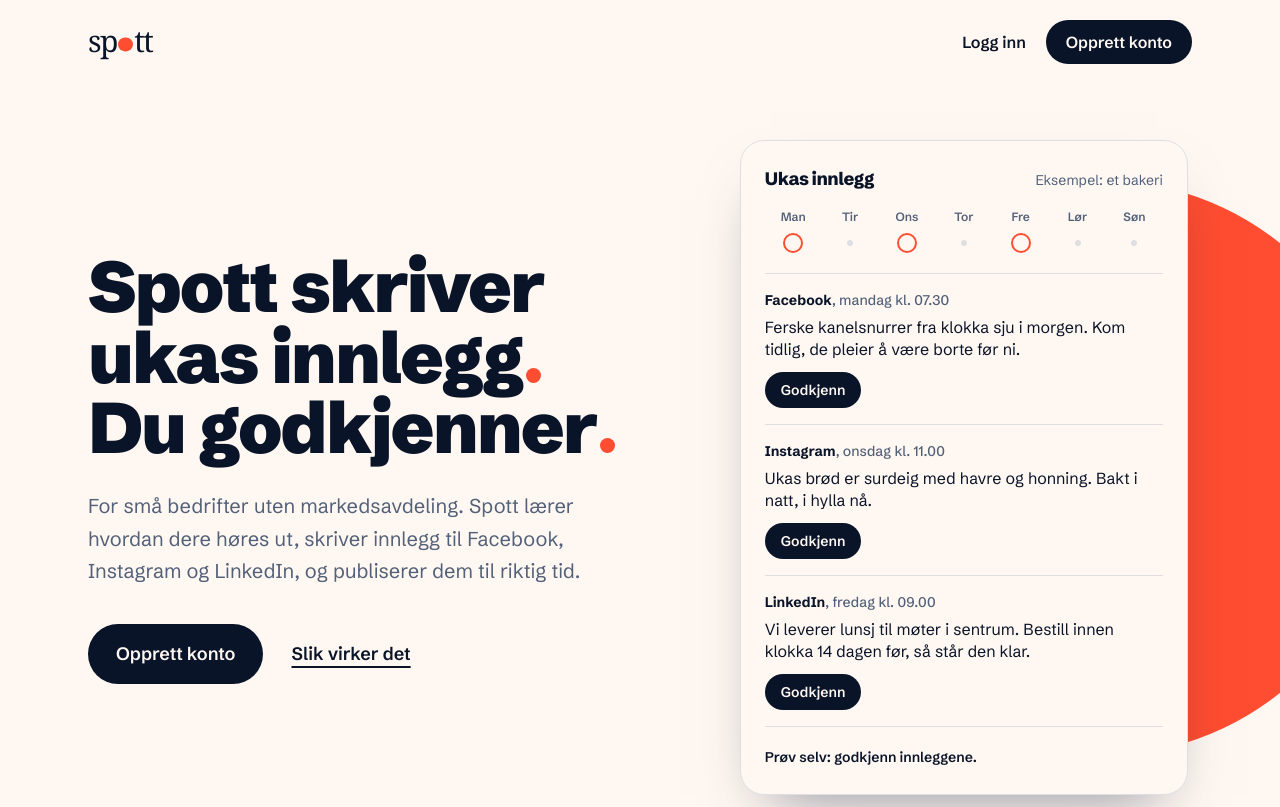
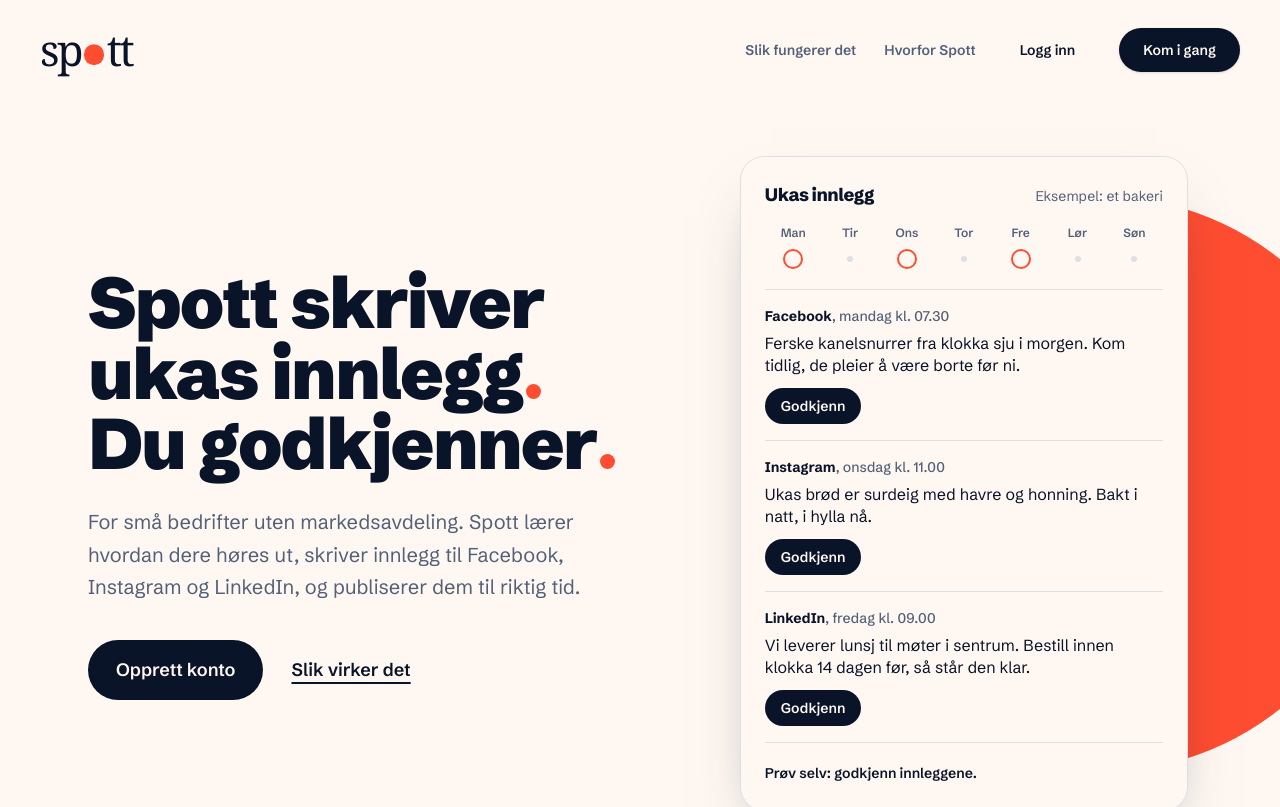
Before and after one commit to gunnarskare/MyMarketing, a Next.js app: page / in a window 1280 px wide. Shown: the top 807 px of the page. Built offline with nearby package versions, Linux system fonts and the light colour scheme.

Commit message:
Refresh Spott marketing site navigation

```diff
--- a/src/components/site-header.tsx
+++ b/src/components/site-header.tsx
@@ -3,19 +3,35 @@ import { Wordmark } from "./wordmark";
 
 export function SiteHeader() {
   return (
-    <header className="mx-auto flex w-full max-w-6xl items-center justify-between gap-4 px-6 py-5">
-      <Link href="/" className="rounded-sm">
-        <Wordmark className="text-3xl" />
+    <header className="relative z-20 mx-auto flex w-full max-w-7xl items-center justify-between gap-5 px-5 py-5 sm:px-8 lg:px-10 lg:py-7">
+      <Link href="/" aria-label="Spott – forsiden" className="rounded-sm">
+        <Wordmark className="text-[2.35rem] sm:text-[2.7rem]" />
       </Link>
-      <nav aria-label="Konto" className="flex items-center gap-2">
-        <Link href="/login" className="rounded-full px-3 py-2 font-semibold">
+
+      <nav aria-label="Hovedmeny" className="flex items-center gap-3 sm:gap-7">
+        <a
+          href="/#slik-virker-det"
+          className="hidden text-sm font-semibold text-ink-soft transition-colors hover:text-ink sm:inline"
+        >
+          Slik fungerer det
+        </a>
+        <a
+          href="/#kontroll"
+          className="hidden text-sm font-semibold text-ink-soft transition-colors hover:text-ink md:inline"
+        >
+          Hvorfor Spott
+        </a>
+        <Link
+          href="/login"
+          className="rounded-full px-3 py-2 text-sm font-semibold text-ink transition-colors hover:bg-white sm:px-4"
+        >
           Logg inn
         </Link>
         <Link
           href="/login"
-          className="hidden rounded-full bg-ink px-5 py-2.5 font-semibold text-paper sm:inline-block"
+          className="rounded-full bg-ink px-5 py-3 text-sm font-semibold text-paper shadow-sm transition-all hover:-translate-y-0.5 hover:bg-[#172747] sm:px-6"
         >
-          Opprett konto
+          Kom i gang
         </Link>
       </nav>
     </header>
```
